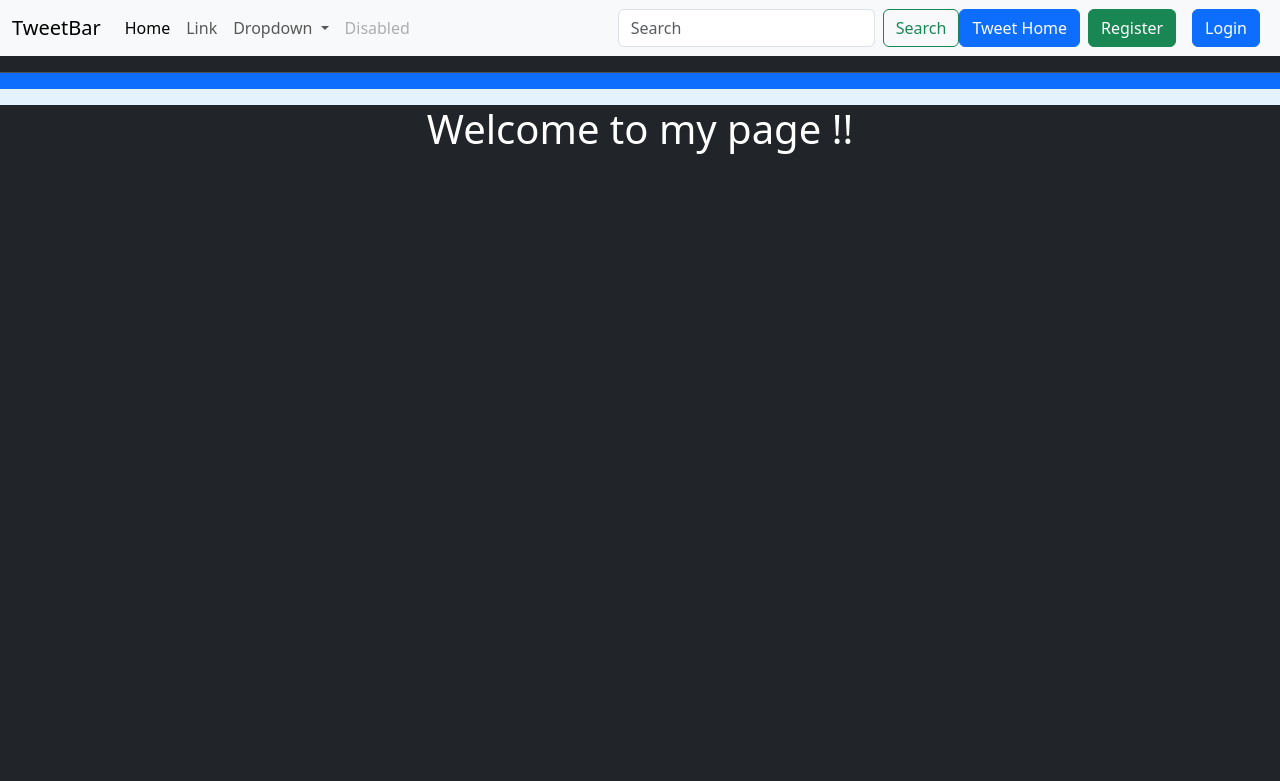
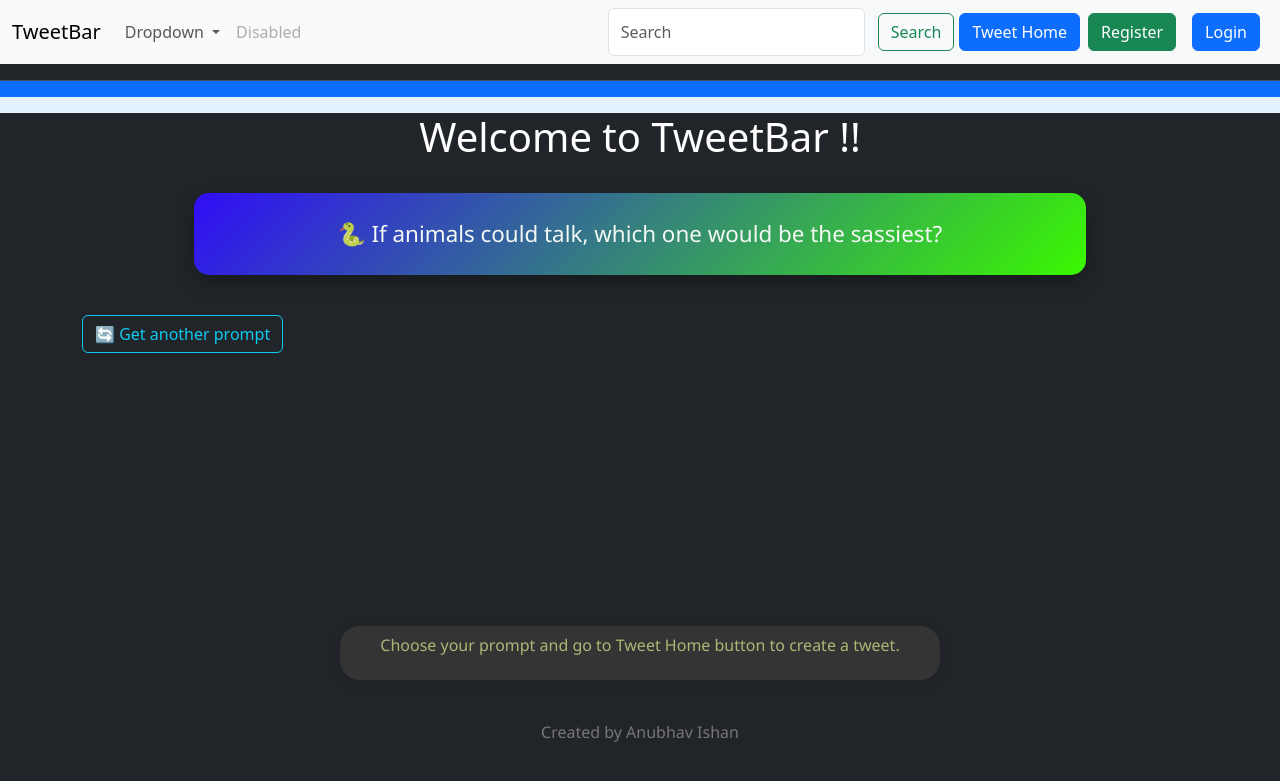
Before and after one commit to anubhavishan/django, a Django app: page / in a window 1280 px wide. Shown: the top 781 px of the page. Run offline with Django 5.2, Linux system fonts and the light colour scheme.

```diff
--- a/project/urls.py
+++ b/project/urls.py
@@ -21,9 +21,13 @@ from django.conf.urls.static import static
 from django.contrib.auth.urls import views as auth_views
 from django.contrib.auth.views import LoginView
 from tweet.views import home
+from tweet import views
+
 
 
 urlpatterns = [
+    path('tweet/', views.tweet_list, name='tweet_list'),
+    path('', views.create_tweet, name='create_tweet'),
     path('', home, name='home'),
     path('admin/', admin.site.urls),
     path('tweet/', include('tweet.urls')),
--- a/templates/layout.html
+++ b/templates/layout.html
@@ -24,12 +24,12 @@
           </button>
           <div class="collapse navbar-collapse" id="navbarSupportedContent">
             <ul class="navbar-nav me-auto mb-2 mb-lg-0">
-              <li class="nav-item">
+              {% comment %} <li class="nav-item">
                 <a class="nav-link active" aria-current="page" href="#">Home</a>
               </li>
               <li class="nav-item">
                 <a class="nav-link" href="#">Link</a>
-              </li>
+              </li> {% endcomment %}
               <li class="nav-item dropdown">
                 <a class="nav-link dropdown-toggle" href="#" role="button" data-bs-toggle="dropdown" aria-expanded="false">
                   Dropdown
@@ -47,7 +47,7 @@
             </ul>
             <form class="d-flex" role="search">
               <input class="form-control me-2" type="search" placeholder="Search" aria-label="Search">
-              <button class="btn btn-outline-success" type="submit">Search</button>
+              <button style="margin: 5px;" class="btn btn-outline-success" type="submit">Search</button>
             </form>
             <a href="{% url 'tweet_list' %}" class="btn btn-primary">Tweet Home</a>
             {% if user.is_authenticated %}
--- a/tweet/models.py
+++ b/tweet/models.py
@@ -6,6 +6,7 @@ from django.contrib.auth.models import User
 class Tweet(models.Model):
     user= models.ForeignKey(User,on_delete=models.CASCADE)
     text= models.TextField(max_length=240)
+    image = models.ImageField(upload_to='tweets/',blank=True,null=True)
     photo= models.ImageField(upload_to='tweet_photos/',blank=True,null=True)
     created_at= models.DateTimeField(auto_now_add=True)
     updated_at= models.DateTimeField(auto_now=True)
--- /dev/null
+++ b/tweet/prompts.py
@@ -0,0 +1,52 @@
+import random
+
+def random_prompt():
+    prompts = [
+        "What made you smile today?",
+        "Describe your favorite moment this week.",
+        "What's your biggest goal for the year?",
+        "💭 What's a random shower thought you had today?",
+        "🧠 Share one weird fact you know that sounds fake but is true",
+        "📚 Recommend one book that changed your perspective on life.",
+        "🎧 What song are you looping right now?",
+        "🎮 What game are you playing right now?",
+        "🥲 What’s something that made you cry (good or bad) recently?",
+        "🧳 If you could teleport anywhere right now, where would you go?",
+        "⏳ What's one moment you wish you could relive forever?",
+        "🔮 What’s a prediction you have for the next 10 years?",
+        "🧃 What's your favorite comfort snack?",
+        "💬 What’s a quote that lives rent-free in your head?",
+        "🌃 Night owl or early bird—and why?",
+        "🔥 What hill are you willing to die on (no matter how silly)?",
+        "💡 What’s one idea that could change the world?",
+        "👽 Aliens visit Earth and ask you to explain the internet. What do you say?",
+        "⌛ If you could pause time, what would you do?",
+        "📸 What’s the last photo you took and why?",
+        "🐍 If animals could talk, which one would be the sassiest?",
+        "🕹️ What was your favorite childhood video game?",
+        "👟 What’s a trend you wish would come back?",
+        "🧩 What’s something small that gives you big joy?",
+        "🧛‍♂️ Vampire or Werewolf—you have to choose!",
+        "🐶 Dog person, cat person, or chaos gremlin?",
+       " 🏖️ Beach day or mountain hike?",
+       " 🤖 What would your personal AI assistant be like?",
+       " 🧙 If you could master one magical spell, what would it be?",
+        "🐉 Name a fantasy creature you’d want as a pet.",
+        "📱 What’s an app you use way too much?",
+        "🕵️‍♀️ What's your most used emoji and what does it say about you?",
+        "🍕 Pineapple on pizza: yes or no?",
+        "🚀 First thing you'd do if you landed on Mars?",
+        "💬 Describe your mood right now in 3 emojis.",
+        "🧠 One thing you wish schools taught?",
+        "🎉 Best birthday memory ever?",
+        "🎮 If life were a video game, what would be your special power?",
+        "🧼 What's your weirdest habit?",
+        "🗺️ If your life was a movie, what would it be called?",
+        "☕ What’s your go-to coffee/tea order?",
+        "🎯 What’s one goal you’re silently working toward?",
+        "🌈 What’s your favorite color",
+        "🎵 What’s your favorite song?",
+        "🕊️ Write your own tweet that would go viral.",
+        # Add more prompts
+    ]
+    return random.choice(prompts)
--- a/tweet/templates/index.html
+++ b/tweet/templates/index.html
@@ -6,6 +6,14 @@ anubhav ishan
 
 {% block content %}
 
-<h1 class="text-center text-white"> Welcome to my page !!</h1>
+<h1 class="text-center text-white"> </h1>
+{% comment %} <textarea class="form-control" name="content" rows="2" placeholder="{{ prompt }}"></textarea>
+
+
+<button onclick="window.location.reload()" class="btn btn-sm btn-outline-secondary mt-2">
+    🔄 Get another prompt
+</button> {% endcomment %}
+
+
 
 {% endblock %}
--- /dev/null
+++ b/tweet/templates/tweet/create_tweet.html
@@ -0,0 +1,99 @@
+{% extends "layout.html" %}
+
+{% block title %}
+anubhav ishan
+{% endblock %}
+
+{% block content %}
+<h1 class="text-center text-white"> Welcome to TweetBar !!</h1>
+
+<div class="prompt-box">
+   {{ prompt }}
+</div>
+
+
+{% comment %} <p style="color: green;">Prompt: {{ prompt }}</p> {% endcomment %}
+<!-- Inside create_tweet.html -->
+<!DOCTYPE html>
+<html>
+<head>
+    <title>Create Tweet</title>
+    <style>
+        .prompt-box {
+            background: linear-gradient(135deg,rgb(48, 13, 247),rgb(58, 248, 0));
+            color:rgb(243, 248, 244);
+            font-size: 1.4rem;
+            padding: 1.5rem;
+            margin: 2rem auto;
+            width: 80%;
+            border-radius: 15px;
+            box-shadow: 0 8px 20px rgba(0, 0, 0, 0.3);
+            text-align: center;
+            font-family: 'Segoe UI', Tahoma, Geneva, Verdana, sans-serif;
+            transition: transform 0.3s ease-in-out;
+        }
+
+        .prompt-box:hover {
+            transform: scale(1.02);
+            box-shadow: 0 10px 30px rgba(0, 0, 0, 0.4);
+        }
+    </style>
+
+
+    <div class="page-description">
+        <p>
+          Choose your prompt and go to Tweet Home button to create a tweet.
+        </p>
+      </div>
+    <style>
+        .page-description {
+            position: absolute;
+            bottom: 120px;
+            left: 50%;
+            transform: translateX(-50%);
+            background:rgb(52, 52, 52); /* light acoustic blue */
+            color:rgb(176, 181, 119);       /* deep navy text */
+            padding: 7px 0px;
+            border-radius: 20px;
+            box-shadow: 0px 4px 15px rgba(0,0,0,0.1);
+            font-size: 1rem;
+            text-align: center;
+            max-width: 600px;
+            width: 90%;
+            font-family: 'Segoe UI', sans-serif;
+          }
+        </style>
+
+        <div class="ishan">
+            <p>
+              Created by Anubhav Ishan
+            </p>
+        </div>
+        <style>
+            .ishan{
+            position: absolute;
+            bottom: 40px;
+            left: 50%;
+            transform: translateX(-50%);
+            color:rgb(120, 117, 117); font-size: 1rem;
+            text-align: center;
+            max-width: 600px;
+            width: 90%;
+            font-family: 'Segoe UI', sans-serif;
+
+            }
+        </style>
+
+</head>
+
+
+
+
+<button onclick="location.reload()" class="btn btn-outline-info mt-2">
+    🔄 Get another prompt
+</button>
+
+
+
+
+{% endblock %}
--- a/tweet/views.py
+++ b/tweet/views.py
@@ -5,6 +5,33 @@ from django.shortcuts import get_object_or_404,redirect
 from django.contrib.auth.decorators import login_required
 from django.contrib.auth import login
 from django.http import HttpResponse
+from .prompts import random_prompt
+from django.shortcuts import render
+from .models import Tweet
+
+def create_tweet(request):
+    prompt = random_prompt()
+    print("DEBUG PROMPT:", prompt)  # <- check your terminal for this
+    return render(request, "tweet/create_tweet.html", {"prompt": prompt})
+
+
+def tweet_list(request):
+    prompt = random_prompt()
+    print("DEBUG PROMPT:", prompt)  # <- check your terminal for this
+    return render(request, "tweet/tweet_list.html", {"prompt": prompt})
+
+def tweet_list(request):
+    prompt = request.GET.get('prompt')  # ✅ Get from URL
+    tweets = Tweet.objects.all().order_by('-created_at')
+
+    return render(request, 'tweet_list.html', {
+        'tweets': tweets,
+        'prompt': prompt
+    })
+
+
+
+
 
 
 # from django.http import HttpResponse
```
Also changed, not shown: project/settings.py (+18 -0 lines), tweet/templates/tweet_list.html (+38 -2 lines), db.sqlite3, tweet/migrations/0002_tweet_image_alter_tweet_photo.py (added).
